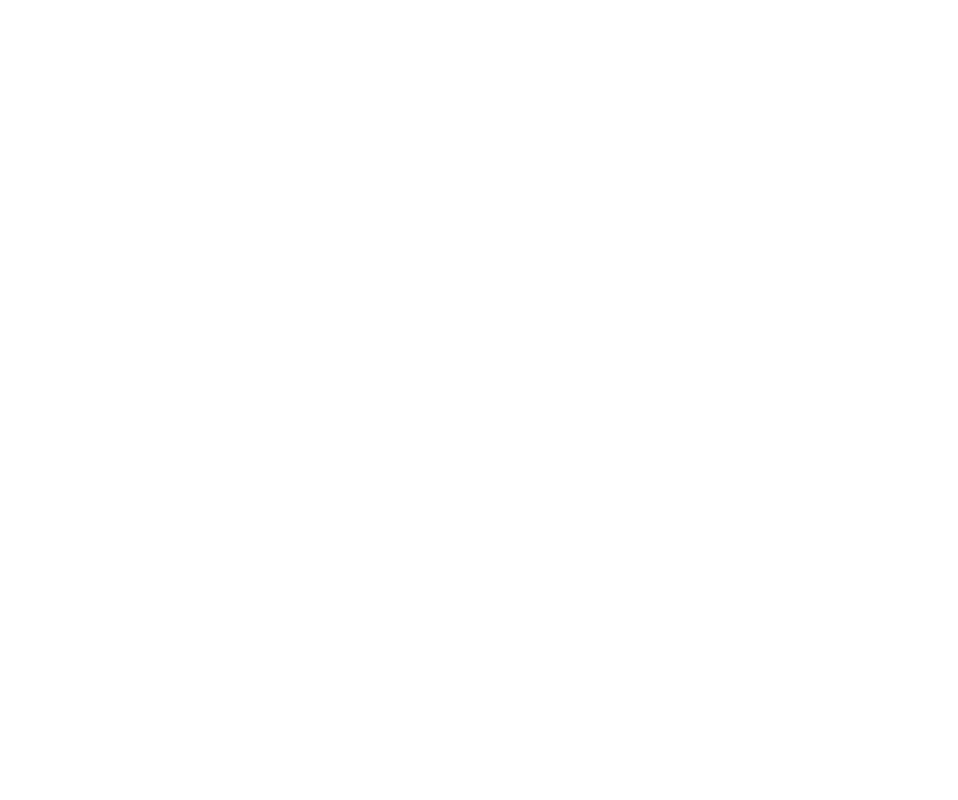
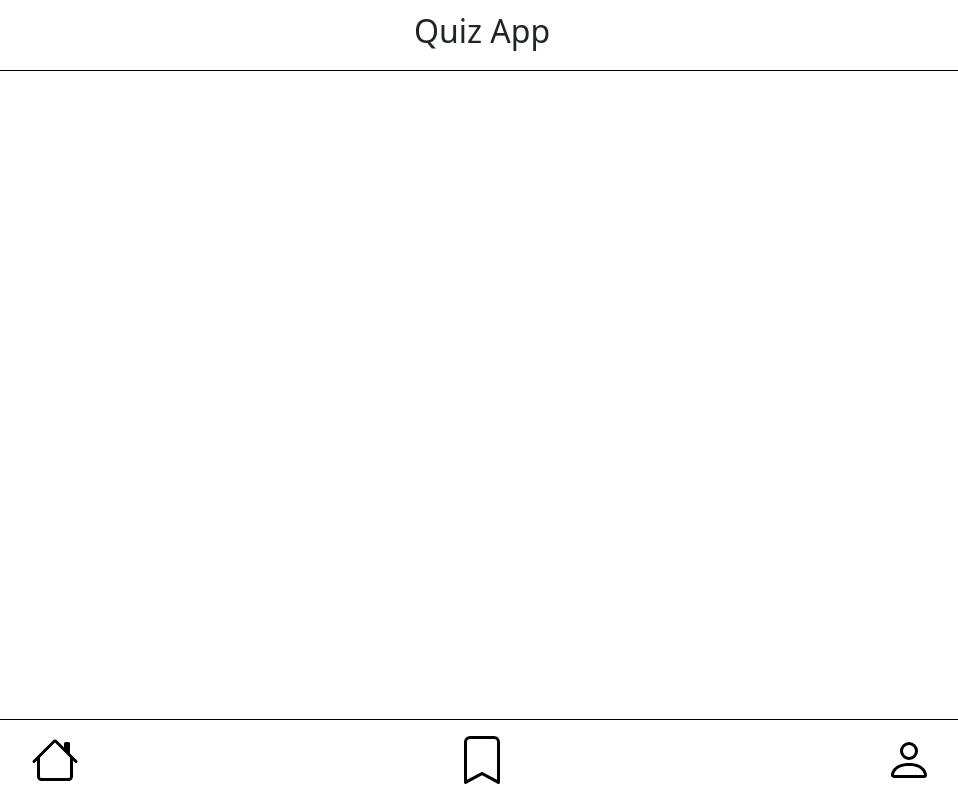
Before and after one commit to eduskx/quiz-app, a plain HTML site: page profile.html in a window 1280 px wide. Shown: the whole page, without its empty margins (158-1116 px from the left). Drawn offline with nearby package versions, Linux system fonts and the light colour scheme.

Commit message:
update link to bookmarks.html and init profile.html

```diff
--- a/profile.html
+++ b/profile.html
@@ -4,6 +4,62 @@
     <meta charset="UTF-8" />
     <meta name="viewport" content="width=device-width, initial-scale=1.0" />
     <title>Your Profile - Quiz App</title>
+    <link
+      href="https://cdn.jsdelivr.net/npm/bootstrap@5.3.3/dist/css/bootstrap.min.css"
+      rel="stylesheet"
+      integrity="sha384-QWTKZyjpPEjISv5WaRU9OFeRpok6YctnYmDr5pNlyT2bRjXh0JMhjY6hW+ALEwIH"
+      crossorigin="anonymous"
+    />
+    <link rel="stylesheet" href="./style.css" />
   </head>
-  <body></body>
+  <body>
+    <section id="title">
+      <h1>Quiz App</h1>
+    </section>
+
+    <nav id="navbar">
+      <a href="./index.html" class="nav-icon" aria-label="Home">
+        <svg
+          xmlns="http://www.w3.org/2000/svg"
+          width="48"
+          height="48"
+          fill=""
+          class="bi bi-house"
+          viewBox="0 0 16 16"
+        >
+          <path
+            d="M8.707 1.5a1 1 0 0 0-1.414 0L.646 8.146a.5.5 0 0 0 .708.708L2 8.207V13.5A1.5 1.5 0 0 0 3.5 15h9a1.5 1.5 0 0 0 1.5-1.5V8.207l.646.647a.5.5 0 0 0 .708-.708L13 5.793V2.5a.5.5 0 0 0-.5-.5h-1a.5.5 0 0 0-.5.5v1.293zM13 7.207V13.5a.5.5 0 0 1-.5.5h-9a.5.5 0 0 1-.5-.5V7.207l5-5z"
+          />
+        </svg>
+      </a>
+      <a href="./bookmark.html" class="nav-icon" aria-label="Bookmarks">
+        <svg
+          xmlns="http://www.w3.org/2000/svg"
+          width="48"
+          height="48"
+          fill=""
+          class="bi bi-bookmark"
+          viewBox="0 0 16 16"
+        >
+          <path
+            d="M2 2a2 2 0 0 1 2-2h8a2 2 0 0 1 2 2v13.5a.5.5 0 0 1-.777.416L8 13.101l-5.223 2.815A.5.5 0 0 1 2 15.5zm2-1a1 1 0 0 0-1 1v12.566l4.723-2.482a.5.5 0 0 1 .554 0L13 14.566V2a1 1 0 0 0-1-1z"
+          />
+        </svg>
+      </a>
+      <a href="./profile.html" class="nav-icon" aria-label="Your Profile">
+        <svg
+          xmlns="http://www.w3.org/2000/svg"
+          width="48"
+          height="48"
+          fill=""
+          class="bi bi-person"
+          viewBox="0 0 16 16"
+        >
+          <path
+            d="M8 8a3 3 0 1 0 0-6 3 3 0 0 0 0 6m2-3a2 2 0 1 1-4 0 2 2 0 0 1 4 0m4 8c0 1-1 1-1 1H3s-1 0-1-1 1-4 6-4 6 3 6 4m-1-.004c-.001-.246-.154-.986-.832-1.664C11.516 10.68 10.289 10 8 10s-3.516.68-4.168 1.332c-.678.678-.83 1.418-.832 1.664z"
+          />
+        </svg>
+      </a>
+    </nav>
+  </body>
 </html>
```
Also changed, not shown: index.html (+1 -1 lines).
